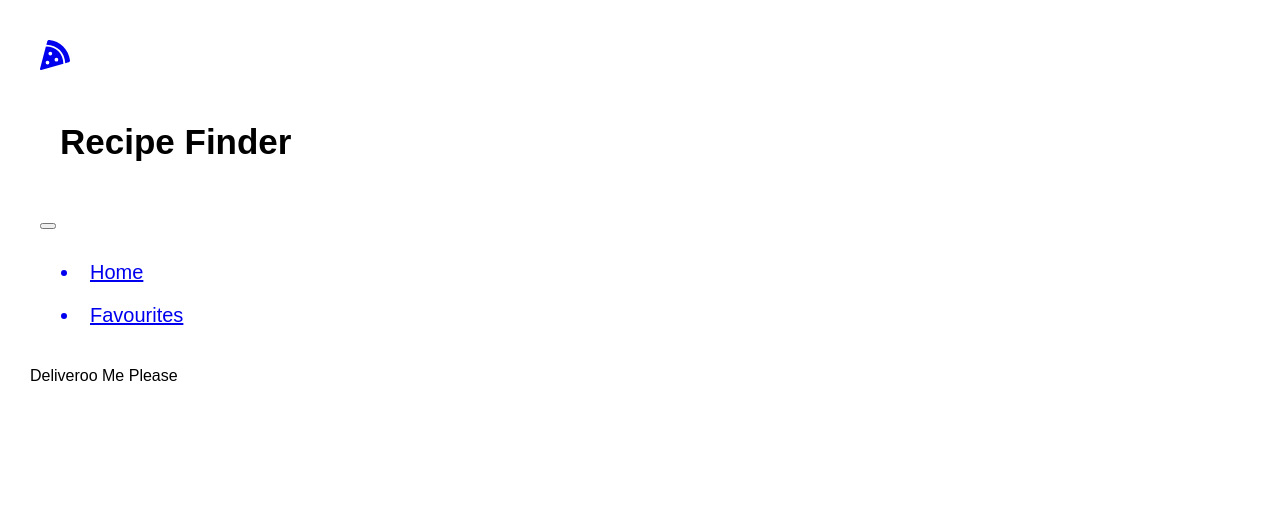
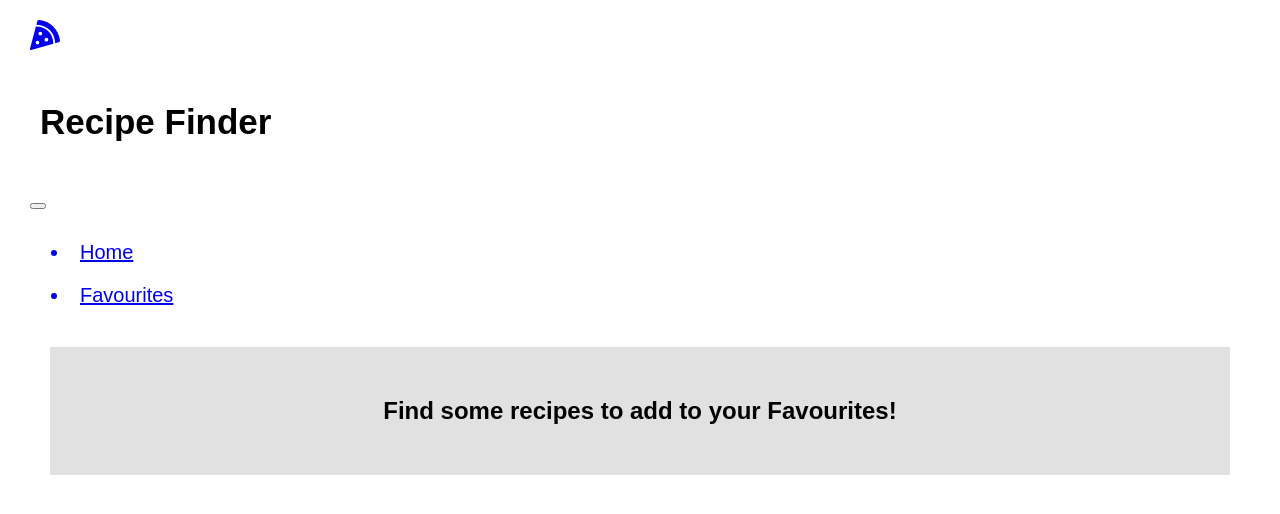
Before and after one commit to Alerian/The-Recipe-Finder, a React (Create React App) app: page /favourites in a window 1280 px wide. Shown: the top 514 px of the page. Built offline with nearby package versions, Linux system fonts and the light colour scheme; the HTML template or start-up script is replaced by a standard one.

Commit message:
Added favourite's banner section

```diff
--- a/src/index.css
+++ b/src/index.css
@@ -17,10 +17,13 @@ body {
 }
 
 h1 {
-  padding-inline: 20px;
+  padding-inline: 10px;
 }
 
-.navbar,
+.navbar {
+  position: relative;
+  bottom: 10px;
+}
 .nav-item {
   padding: 10px;
 }
@@ -29,3 +32,10 @@ h1 {
   margin: 30px;
   background-color: rgba(255, 255, 255, 0.096);
 }
+
+.favourites-card {
+  padding: 50px;
+  margin: 20px;
+  text-align: center;
+  background-color: rgba(0, 0, 0, 0.116);
+}
--- a/src/pages/Favourites.js
+++ b/src/pages/Favourites.js
@@ -25,7 +25,13 @@ export const Favourites = () => {
           />
         ))}
 
-      {favourites && favourites.length === 0 && <div>Deliveroo Me Please</div>}
+      {favourites && favourites.length === 0 && (
+        <div>
+          <h2 className="favourites-card">
+            Find some recipes to add to your Favourites!
+          </h2>
+        </div>
+      )}
     </div>
   );
 };
```
